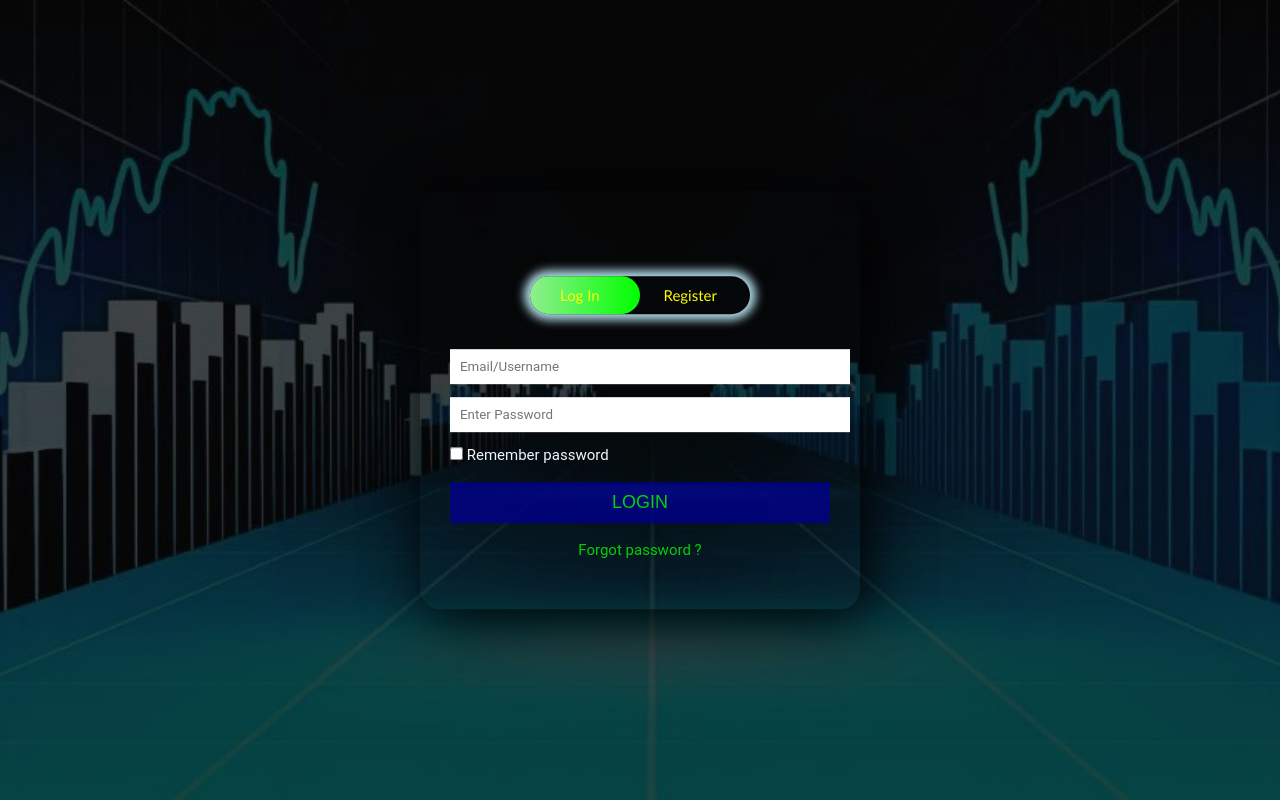
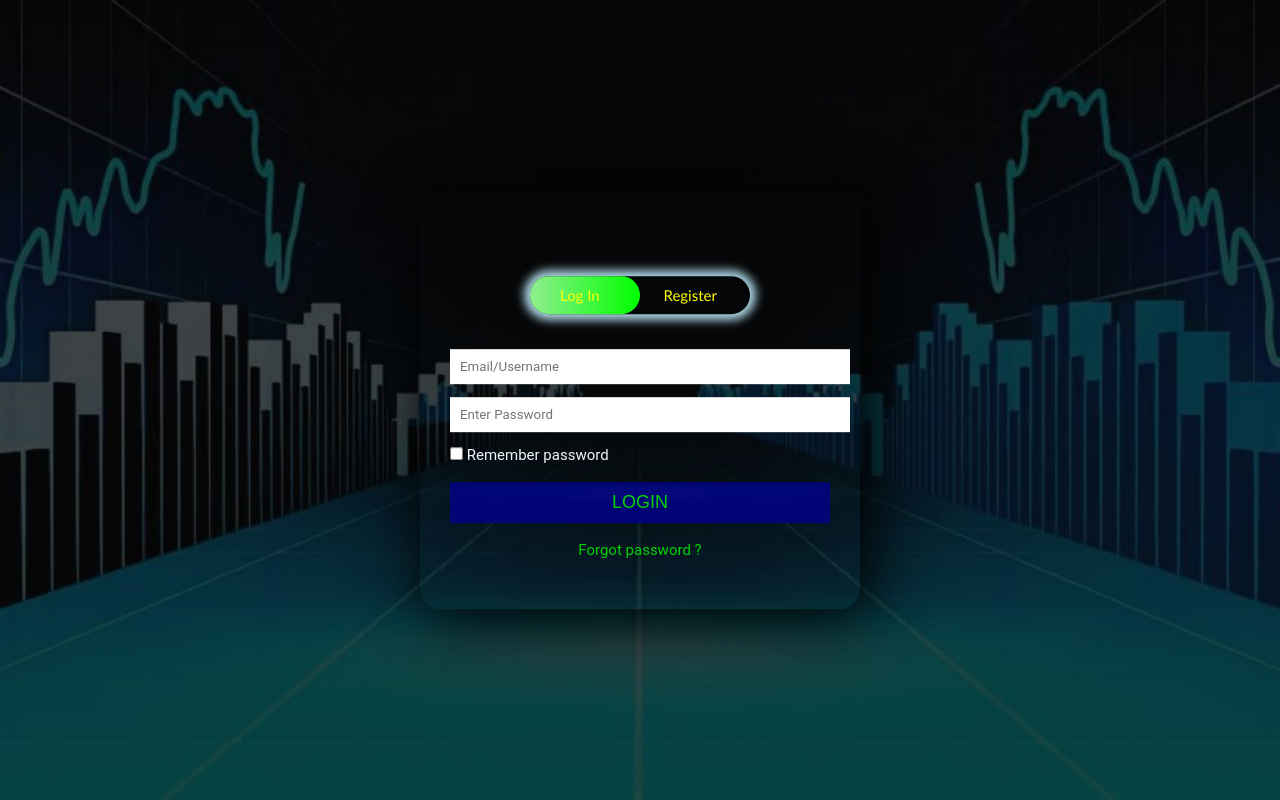
Before and after one commit to rusuioana7/Proiect_TW, a website: page homepage_login_register/login0.html in a window 1280 px wide. Shown: the top 800 px of the page. Drawn offline with Linux system fonts and the light colour scheme.

Commit message:
Update loginstyle0.css

```diff
--- a/homepage_login_register/loginstyle0.css
+++ b/homepage_login_register/loginstyle0.css
@@ -7,7 +7,7 @@
 .Class {
     width: 100%;
     height: 100vh;
-    background-image: url(backgorund0.png);
+    background-image: url(background0.png);
     background-position: center;
     background-size: cover;
     padding-left: 2%;
```
